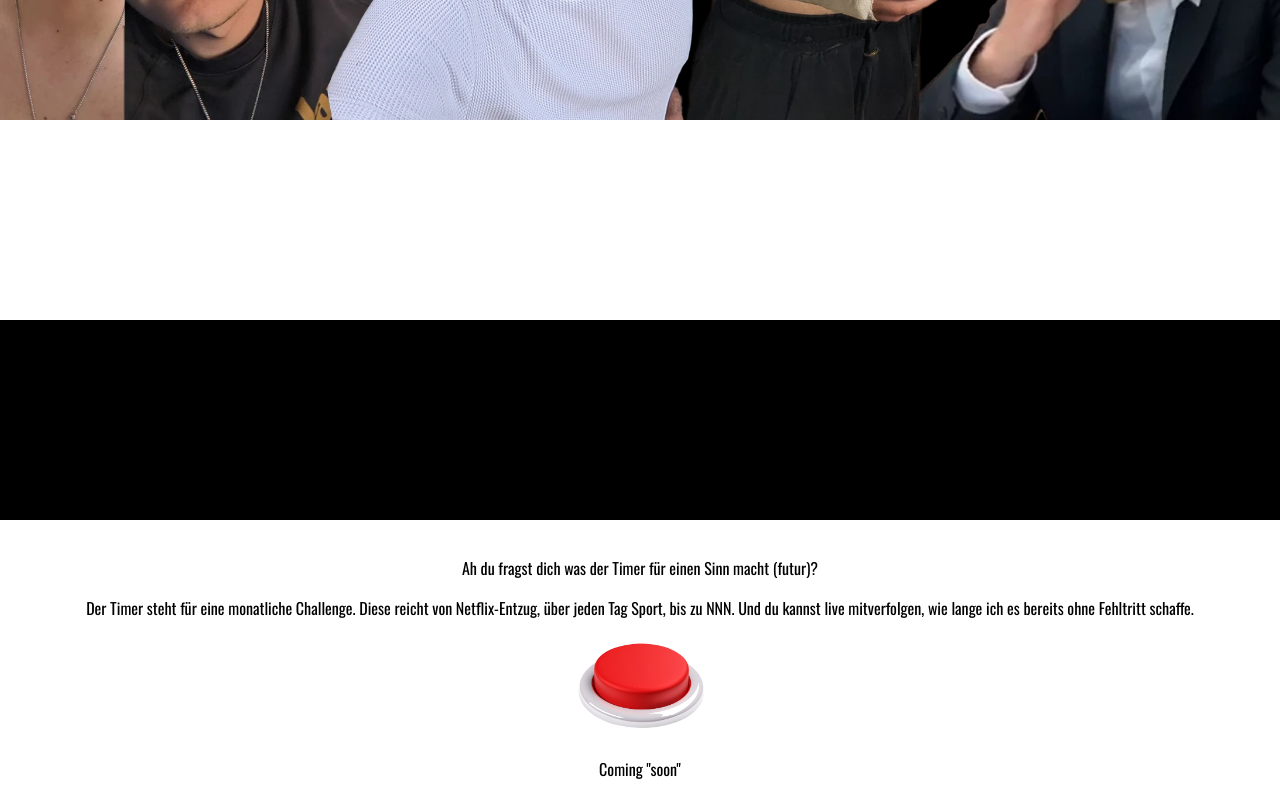
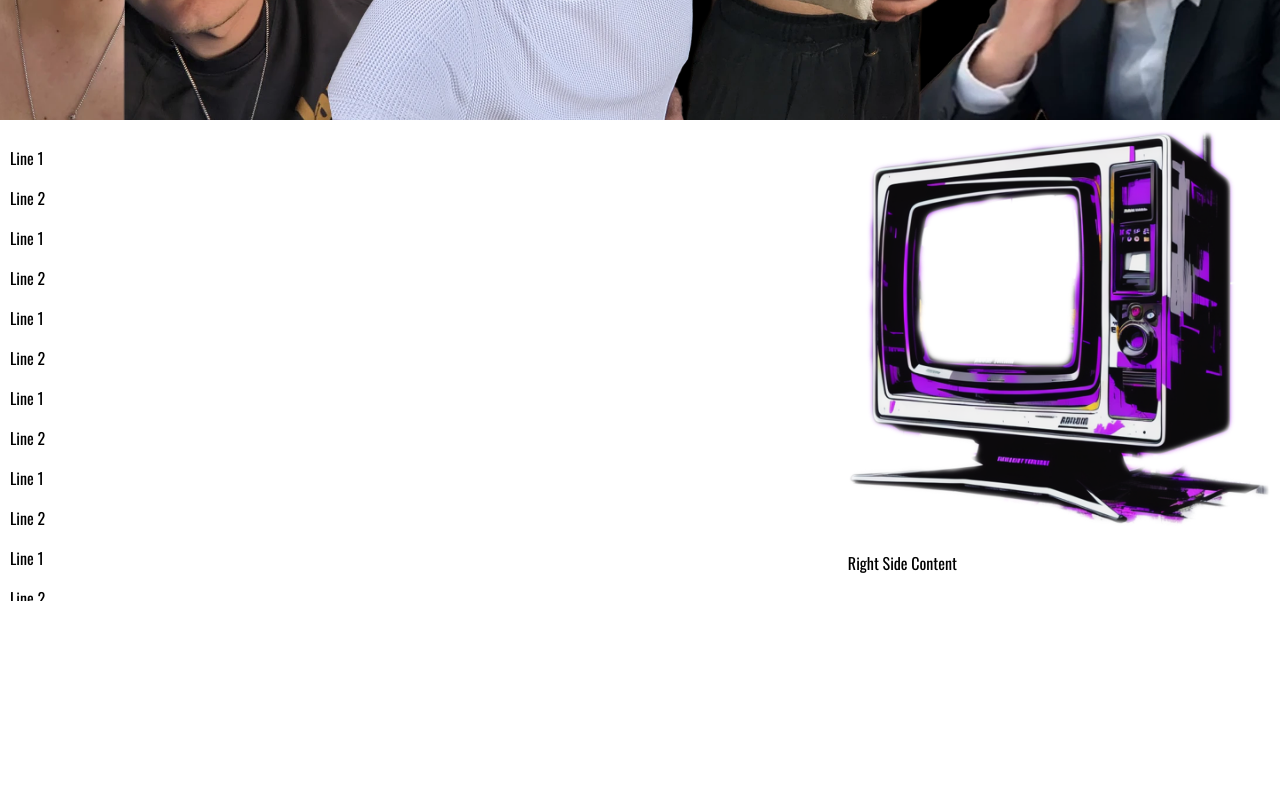
Before and after one commit to jgruenauer/jeremiasgalonvue, a Vue app: page / in a window 1280 px wide. Shown: the part 700-1498 px from the top of the page. Built offline with nearby package versions, Linux system fonts and the light colour scheme; the HTML template or start-up script is replaced by a standard one.

Commit message:
First steps Factsheet-Sect

```diff
--- a/src/components/homepage/HomePage.vue
+++ b/src/components/homepage/HomePage.vue
@@ -5,13 +5,19 @@
   </section>
 
   <section class="sect-factsheet">
+    <FactsheetSection></FactsheetSection>
+
+
+    <!--hotpot.ai/art-generator-->
   </section>
-  <section class="sect-projects">
+  <section class="sect-projects" >
+
   </section>
   <section class="sect-timer">
     <p>Ah du fragst dich was der Timer für einen Sinn macht (futur)?</p>
-    <p>Der Timer steht für eine monatliche Challenge. Diese reicht von Netflix-Entzug, über jeden Tag Sport, bis zu NNN. Und du kannst live mitverfolgen, wie lange ich es bereits ohne Fehltritt schaffe.</p>
-    <img src="./red-button.webp" style="height: 100px;"/>
+    <p>Der Timer steht für eine monatliche Challenge. Diese reicht von Netflix-Entzug, über jeden Tag Sport, bis zu NNN.
+      Und du kannst live mitverfolgen, wie lange ich es bereits ohne Fehltritt schaffe.</p>
+    <img src="./red-button.webp" style="height: 100px;" />
     <p>Coming "soon"</p>
     <p>Nimm an der Challenge Teil, besieg mich und zeig der Welt wie lange du dabei ist.</p>
     <button>Sign up</button>
@@ -27,16 +33,20 @@
 <script>
 import TimerWI from './sect-jeremias/TimerWI.vue';
 import ImageScroller from './sect-jeremias/ImageScroller.vue';
+import FactsheetSection from './sect-factsheet/FactsheetSection.vue';
+
 
 export default {
   name: "HomePage",
-  components: { TimerWI, ImageScroller }
+  components: { TimerWI, ImageScroller, FactsheetSection }
 }
 </script>
 
 <style>
+
+
 section {
-  height: 200px;
+  height: 100vh;
 }
 
 .sect-jeremias {
@@ -59,9 +69,7 @@ section {
   background-color: white;
 }
 
-.sect-projects {
-
-}
+.sect-projects {}
 
 .sect-timer {
   background-color: white;
--- /dev/null
+++ b/src/components/homepage/sect-factsheet/FactsheetSection.vue
@@ -0,0 +1,124 @@
+<template>
+    <div class="scrollable-section">
+      <div class="left">
+        <div class="scrollable-content">
+          <!-- Add your scrollable text content here -->
+          <p v-for="line in textLines" :key="line">{{ line }}</p>
+        </div>
+      </div>
+      <div class="right">
+        <img src="./../../../assets/tubetv_trans.png" style="height: 400px;"/>
+        <p>Right Side Content</p>
+      </div>
+    </div>
+  </template>
+
+  <script>
+  export default {
+    data() {
+      return {
+        textLines: [
+          // Add your scrollable text lines here
+          "Line 1",
+          "Line 2",
+          "Line 1",
+          "Line 2","Line 1",
+          "Line 2","Line 1",
+          "Line 2","Line 1",
+          "Line 2","Line 1",
+          "Line 2","Line 1",
+          "Line 2","Line 1",
+          "Line 2","Line 1",
+          "Line 2","Line 1",
+          "Line 2","Line 1",
+          "Line 2","Line 1",
+          "Line 2","Line 1",
+          "Line 2","Line 1",
+          "Line 2","Line 1",
+          "Line 2","Line 1",
+          "Line 2","Line 1",
+          "Line 2","Line 1",
+          "Line 2","Line 1",
+          "Line 2","Line 1",
+          "Line 2","Line 1",
+          "Line 2","Line 1",
+          "Line 2","Line 1",
+          "Line 2","Line 1",
+          "Line 2","Line 1",
+          "Line 2","Line 1",
+          "Line 2","Line 1",
+          "Line 2","Line 1",
+          "Line 2","Line 1",
+          "Line 2","Line 1",
+          "Line 2","Line 1",
+          "Line 2","Line 1",
+          "Line 2","Line 1",
+          "Line 2","Line 1",
+          "Line 2","Line 1",
+          "Line 2","Line 1",
+          "Line 2","Line 1",
+          "Line 2","Line 1",
+          "Line 2","Line 1",
+          "Line 2","Line 1",
+          "Line 2","Line 1",
+          "Line 2","Line 1",
+          "Line 2","Line 1",
+          "Line 2","Line 1",
+          "Line 2","Line 1",
+          "Line 2","Line 1",
+          "Line 2","Line 1",
+          "Line 2","Line 1",
+          "Line 2","Line 1",
+          "Line 2","Line 1",
+          "Line 2","Line 1",
+          "Line 2","Line 1",
+          "Line 2","Line 1",
+          "Line 2","Line 1",
+          "Line 2","Line 1",
+          "Line 2","Line 1",
+          "Line 2","Line 1",
+          "Line 2","Line 1",
+          "Line 2","Line 1",
+          "Line 2","Line 1",
+          "Line 2","Line 1",
+          "Line 2","Line 1",
+          "Line 2","Line 1",
+          "Line 2","Line 1",
+          "Line 2","Line 1",
+          "Line 2"
+          // ...
+        ],
+      };
+    },
+  };
+  </script>
+
+  <style>
+  .scrollable-section {
+    display: flex;
+    width: 100%;
+  }
+
+  .left {
+    flex: 1 1 80%;
+    overflow-y: auto;
+    padding: 10px;
+  }
+
+  .scrollable-content {
+    /* Add any desired styling for the scrollable content here */
+    /* For example: */
+    max-height: 300px;
+    /* border: 1px solid #ccc; */
+  }
+
+  .right {
+    flex: 1 1 20%;
+    position: sticky;
+    top: 0;
+    padding: 10px;
+    /* Add any desired styling for the right side here */
+    /* For example: */
+    /* background-color: #f0f0f0; */
+  }
+  </style>
```
Also changed, not shown: src/assets/tubetv_trans.png (added), src/components/homepage/animatedSVG.svg (added).
